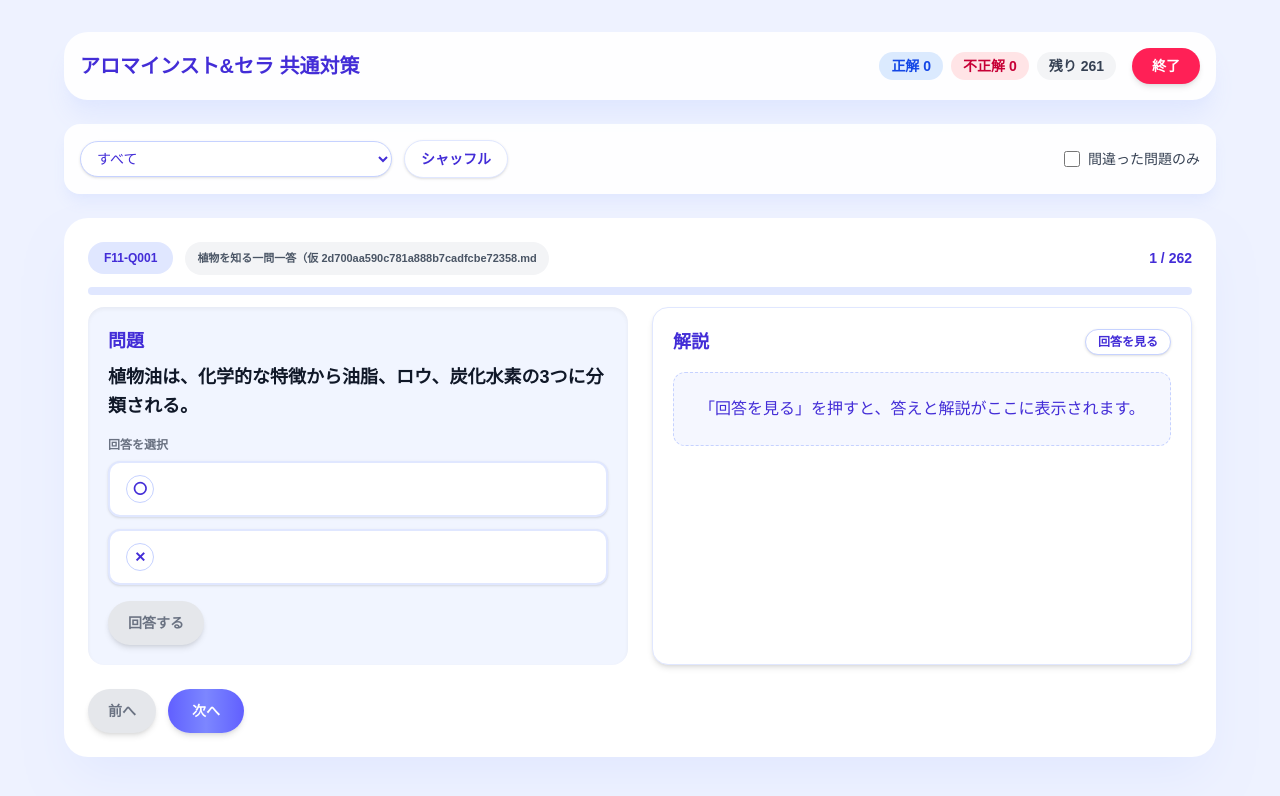
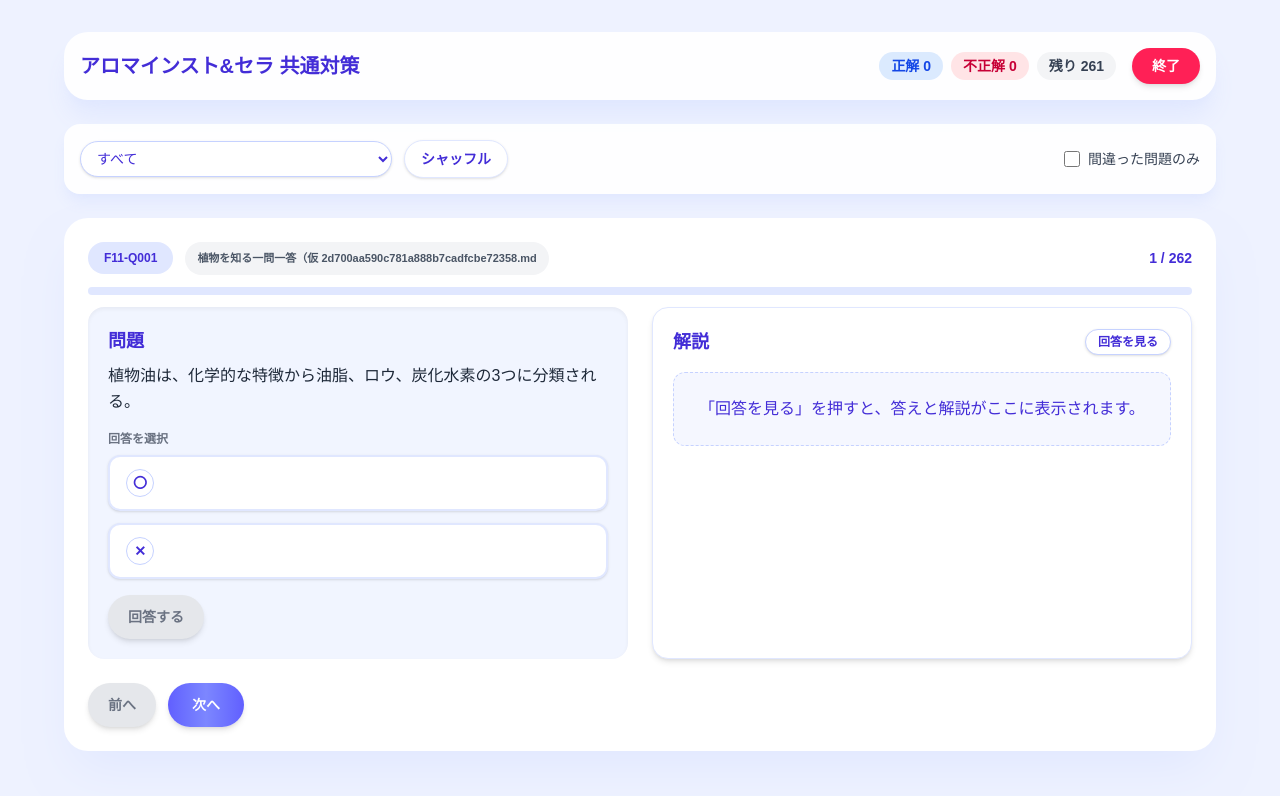
Before and after one commit to susumuiwamoto1717-stack/Aromatest, a Next.js app: page / in a window 1280 px wide. Both pictures are taken after a click on the button "学習を開始する". Shown: the top 796 px of the page. Built offline with nearby package versions, Linux system fonts and the light colour scheme; a web font is replaced by a local one.

Commit message:
UI: Increase question text size and remove duplicate question number
- Changed question text from text-sm to text-base
- Changed color from gray-600 to gray-800 for better readability
- Removed duplicate display of question number (第1問, 問題1 etc.)

```diff
--- a/src/app/page.tsx
+++ b/src/app/page.tsx
@@ -902,12 +902,13 @@
                     <p className="yomogi text-lg font-bold text-indigo-700">
                       問題
                     </p>
-                    <p className="mt-2 text-lg font-semibold leading-relaxed text-gray-900">
-                      {currentEntry.statement}
-                    </p>
-                    {contextLines.length > 0 && (
-                      <p className="mt-4 whitespace-pre-wrap text-sm leading-relaxed text-gray-600">
+                    {contextLines.length > 0 ? (
+                      <p className="mt-2 whitespace-pre-wrap text-base leading-relaxed text-gray-800">
                         {contextLines.join("\n")}
+                      </p>
+                    ) : (
+                      <p className="mt-2 text-base leading-relaxed text-gray-800">
+                        {currentEntry.statement}
                       </p>
                     )}
                     <div className="mt-4 space-y-2">
```
